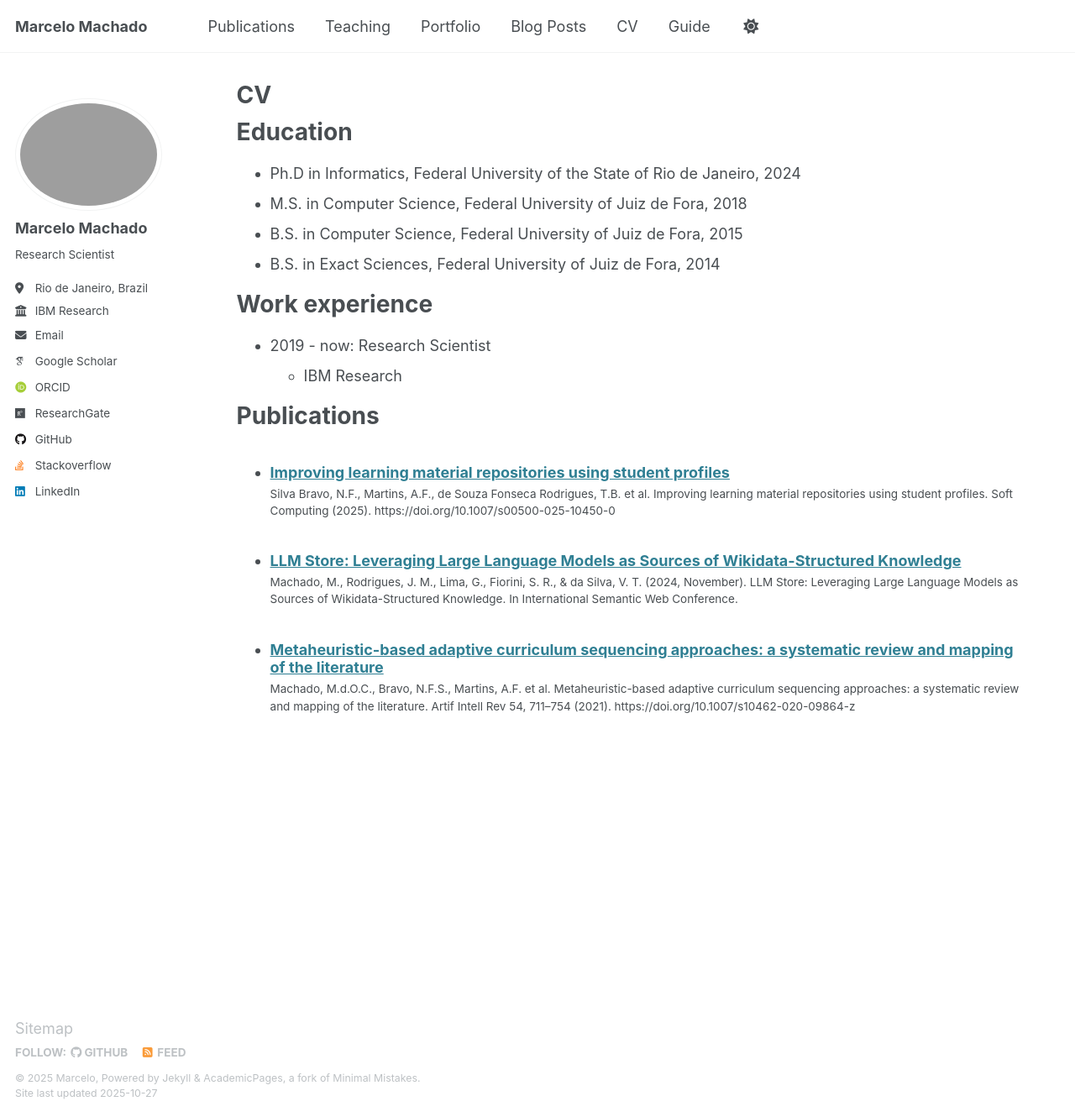
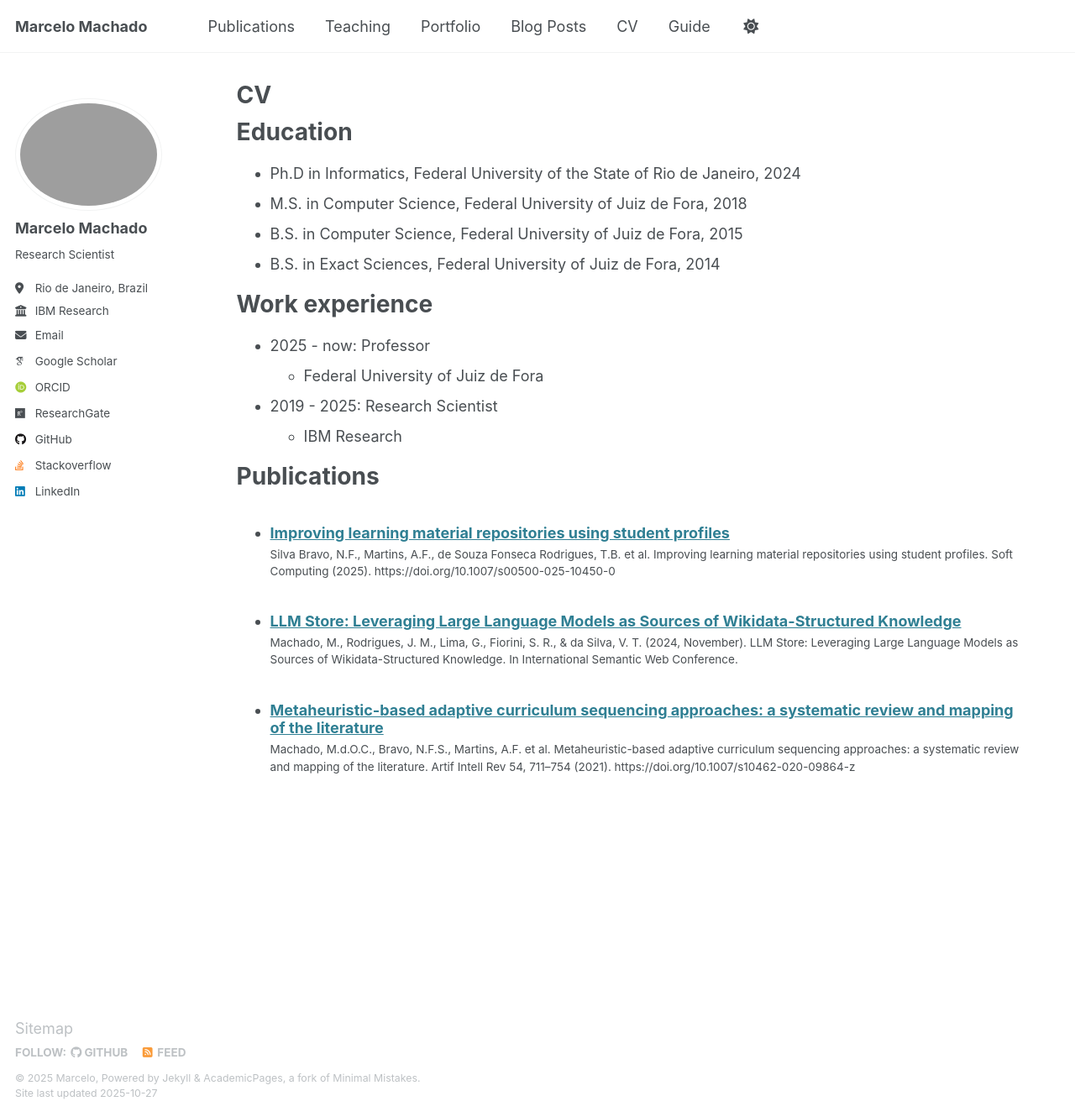
Before and after one commit to marcelomachado/marcelomachado.github.io, a Jekyll site: the page built from _pages/cv.md, in a window 1280 px wide and 1330 px high. Shown: the whole window at 84% size. Built offline with Jekyll 4.4.1, drawn with Linux system fonts in a browser that asks for light colours; some web fonts are replaced.

Commit message:
Update work experience section in cv.md

```diff
--- a/_pages/cv.md
+++ b/_pages/cv.md
@@ -18,7 +18,9 @@ Education
 
 Work experience
 ======
-* 2019 - now: Research Scientist
+* 2025 - now: Professor
+  * Federal University of Juiz de Fora
+* 2019 - 2025: Research Scientist
   * IBM Research
   <!-- * Duties includes: Updates and improvements to template -->
   <!-- * Supervisor: The Users -->
```
